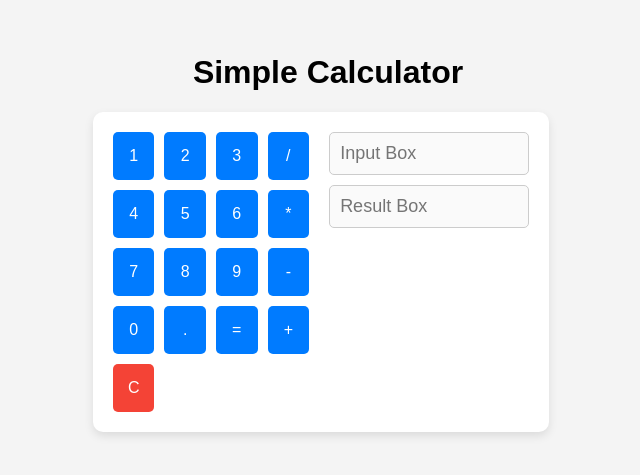
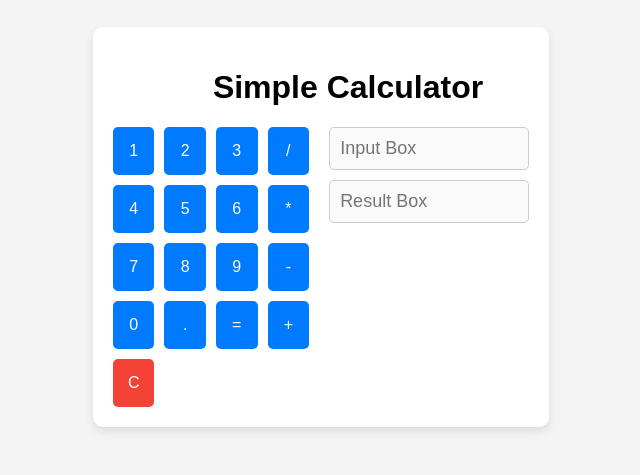
Before and after one commit to vkypandhare/Task, a plain HTML site: page index.html in a window 1280 px wide. Shown: the part 173-648 px from the top of the page, without its empty margins (319-959 px from the left). Drawn offline with Linux system fonts and the light colour scheme.

Commit message:
index.css

```diff
--- a/index.css
+++ b/index.css
@@ -7,26 +7,20 @@ body {
     margin: 0;
     background-color: #f4f4f4;
 }
-/* .main{
-    font-family: Arial, sans-serif;
-    display:block;
-    justify-content: center;
-    align-items: center;
-    height: 100vh;
-    margin: 0;
-    background-color: #f4f4f4
-} */
+.main{
+    background: #fff;
+    padding: 20px;
+    border-radius: 10px;
+    box-shadow: 0 4px 10px rgba(0, 0, 0, 0.1);
+}
 
 h1{
-    padding-top: 10px;
+
     display: inline-flex;
     margin-left: 100px;
 }
 .calculator-container {
-    background: #fff;
-    padding: 20px;
-    border-radius: 10px;
-    box-shadow: 0 4px 10px rgba(0, 0, 0, 0.1);
+
     display: grid;
     grid-template-columns: 1fr auto;
     gap: 20px;
```
